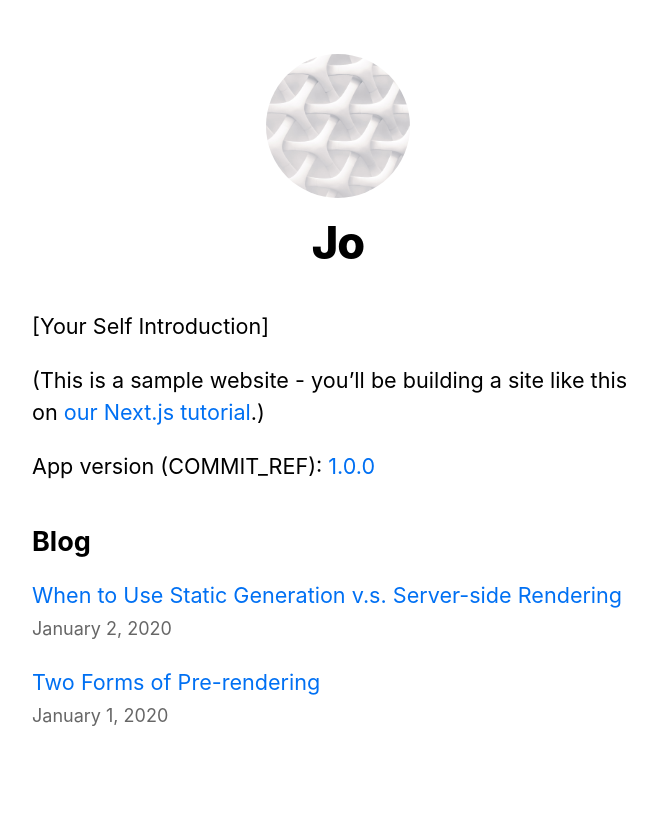
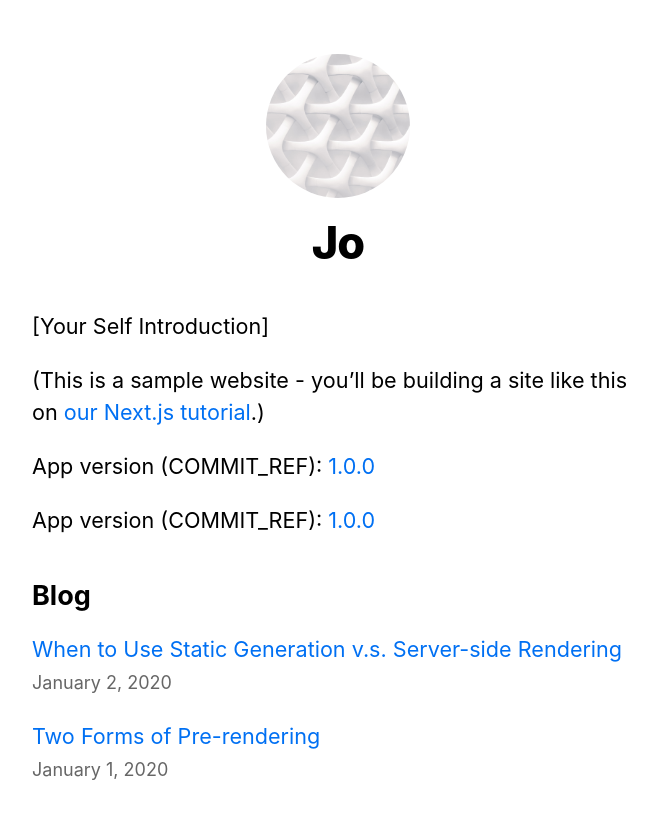
Before and after one commit to ryzhak/nextjs-blog, a Next.js app: page / in a window 1280 px wide. Shown: the top 818 px of the page, without its empty margins (302-959 px from the left). Built offline with nearby package versions, Linux system fonts and the light colour scheme.

Commit message:
fix: env 4

```diff
--- a/pages/index.js
+++ b/pages/index.js
@@ -33,6 +33,11 @@ export default function Home({ allPostsData }) {
             1.0.0
           </a>
         </p>
+        <p>
+          App version (COMMIT_REF): <a href={`https://github.com/ubiquity/ubiquity-dollar/commit/${process.env.COMMIT_REF}`} target="_blank">
+            1.0.0
+          </a>
+        </p>
       </section>
       {/* Add this <section> tag below the existing <section> tag */}
       <section className={`${utilStyles.headingMd} ${utilStyles.padding1px}`}>
```
